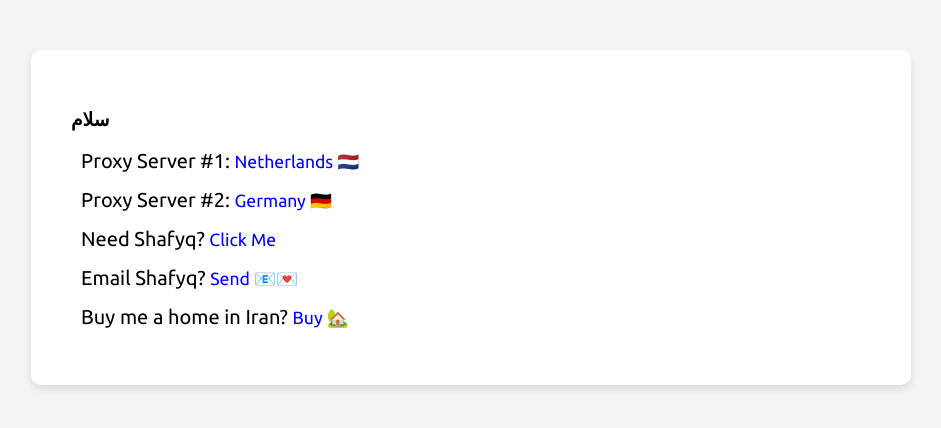
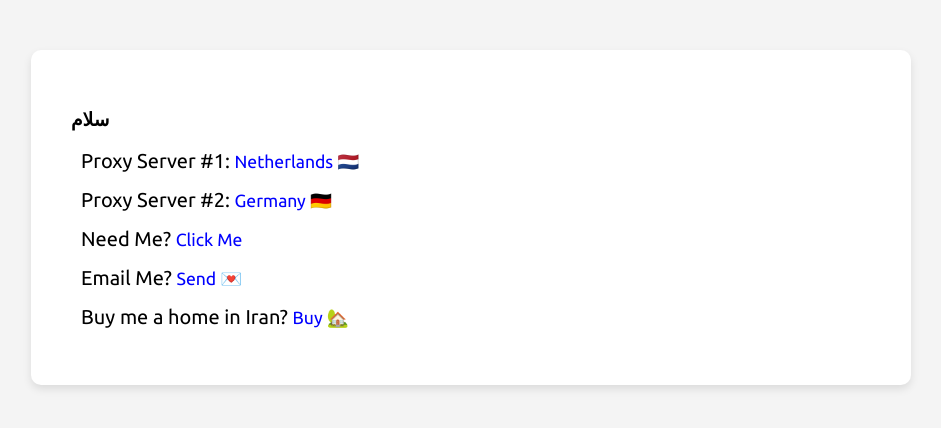
Before and after one commit to shafyq/bahar.shafyq.github.io, a plain HTML site: page index.html in a window 1280 px wide. Shown: the whole page, without its empty margins (169-1110 px from the left). Drawn offline with Linux system fonts and the light colour scheme.

Commit message:
Update index.html

```diff
--- a/index.html
+++ b/index.html
@@ -53,8 +53,8 @@
         <ul>
             <li> Proxy Server #1: <a href="https://t.me/proxy?server=bahar.shafyq.com&port=443&secret=dd63b4db617fabfc0a377ddf01ae73ea2a" target="_blank">Netherlands 🇳🇱</a></li>
             <li> Proxy Server #2: <a href="#" target="_blank">Germany 🇩🇪</a></li>
-            <li> Need Shafyq? <a href="https://t.me/mShafyq" target="_blank">Click Me</a></li>
-            <li> Email Shafyq? <a href="mailto:hi@shafyq.com" target="_top">Send 📧💌</a></li>
+            <li> Need Me? <a href="https://t.me/mShafyq" target="_blank">Click Me</a></li>
+            <li> Email Me? <a href="mailto:hi@shafyq.com" target="_top">Send 💌</a></li>
             <li> Buy me a home in Iran? <a href="https://vilator.com/villa/%d8%ae%d8%b1%db%8c%d8%af-%d9%88%db%8c%d9%84%d8%a7-%d9%85%d8%af%d8%b1%d9%86-%d8%af%d8%b1-%d9%85%d8%ad%d9%85%d9%88%d8%af%d8%a2%d8%a8%d8%a7%d8%af-426/" target="_blank">Buy 🏡</a></li>
         </ul>
     </div>
```
